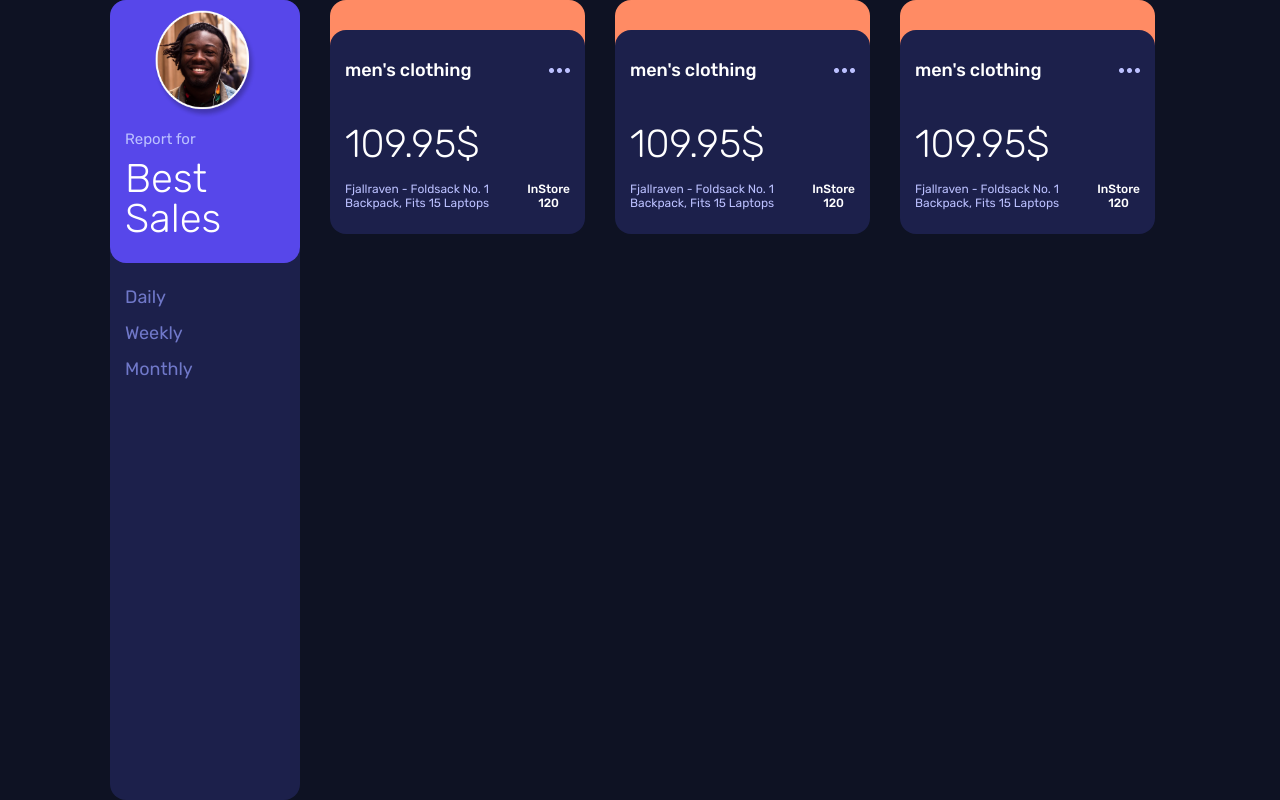
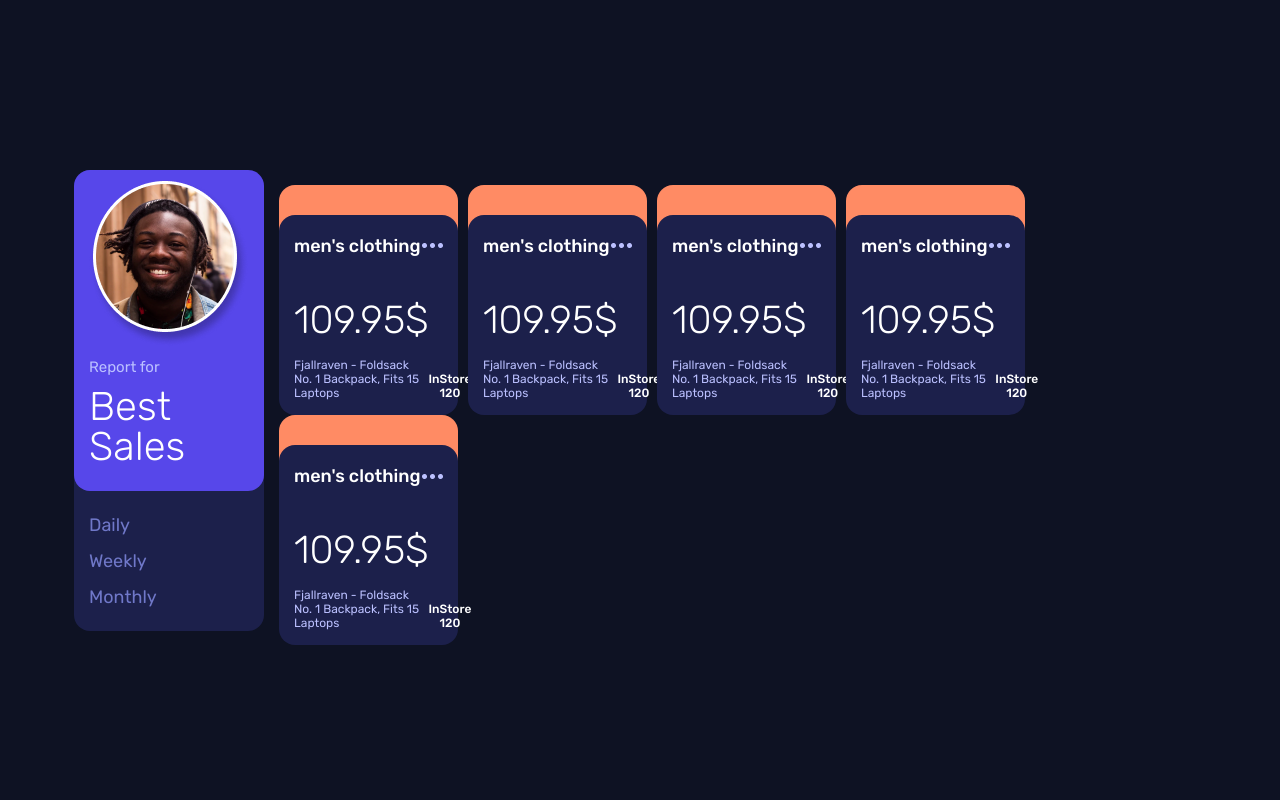
Before and after one commit to Muhabdhadi/Luftborn, an Angular app: page / in a window 1280 px wide. Built offline with nearby package versions, Linux system fonts and the light colour scheme.

Commit message:
fix card issues

```diff
--- a/src/app/app.component.html
+++ b/src/app/app.component.html
@@ -1,4 +1,6 @@
 <div class="page-wrapper">
+
+    <div class="page-content">
 
         <!-- Main left bar -->
 
@@ -94,8 +96,57 @@
                 </div>
             </div>
 
+            <!-- Card -->
+            <div class="card">
+                <div class="card-inner">
+                    <div class="card-inner-top">
+                        <p class="category">men's clothing</p>
+                        <img src="assets/images/Combined%20Shape.png" alt="">
+                    </div>
+
+                    <div class="card-inner-bottom">
+                        <div class="right">
+                            <p class="price">109.95$</p>
+                            <p class="description">Fjallraven - Foldsack No. 1 Backpack, Fits 15 Laptops</p>
+                        </div>
+
+                        <div class="left">
+                            <p class="store">InStore</p>
+                            <p class="qty">120</p>
+                        </div>
+                    </div>
+                </div>
+            </div>
+
+
+            <!-- Card -->
+            <div class="card">
+                <div class="card-inner">
+                    <div class="card-inner-top">
+                        <p class="category">men's clothing</p>
+                        <img src="assets/images/Combined%20Shape.png" alt="">
+                    </div>
+
+                    <div class="card-inner-bottom">
+                        <div class="right">
+                            <p class="price">109.95$</p>
+                            <p class="description">Fjallraven - Foldsack No. 1 Backpack, Fits 15 Laptops</p>
+                        </div>
+
+                        <div class="left">
+                            <p class="store">InStore</p>
+                            <p class="qty">120</p>
+                        </div>
+                    </div>
+                </div>
+            </div>
+
+
+
+        </div>
 
     </div>
 
 
+
 </div>
--- a/src/app/app.component.scss
+++ b/src/app/app.component.scss
@@ -1,21 +1,29 @@
 .page {
     &-wrapper {
         display: flex;
+        flex-direction: column;
+        justify-content: center;
+        height: 100%;
+    }
+
+    &-content {
+        width: 90%;
+        margin: auto;
+        display: flex;
         flex-direction: row;
         justify-content: center;
-        //align-items: center;
-        height: 100%;
     }
 }
 .left {
     &-wrapper {
         background: #1C204B;
         border-radius: 16px;
-        margin-right: 15px;
+        flex: 16.333%;
+        box-sizing: border-box;
+        margin: 0 10px;
     }
 
     &-image {
-        width: 65%;
         margin: auto;
     }
 
@@ -79,28 +87,29 @@
 
 .card {
 
-    width: 255px;
+    width: 19%;
     height: 199px;
     background: #FF8B64;
     border-radius: 16px;
     position: relative;
-    margin: 0 15px;
+    margin: 15px 5px;
 
     &-wrapper {
         display: flex;
         flex-direction: row;
         flex-wrap: wrap;
+        flex: 83.333%;
     }
 
     &-inner {
         border-radius: 16px;
         position: absolute;
         top: 30px;
-        width: 255px;
+        width: 100%;
         background: #1C204B;
         color: #FFFFFF;
         font-family: 'Rubik', sans-serif;
-        padding: 24px 0;
+        padding: 15px 0;
 
         &-top {
             display: flex;
```
Lines whose indentation alone changed are shown as unchanged.
